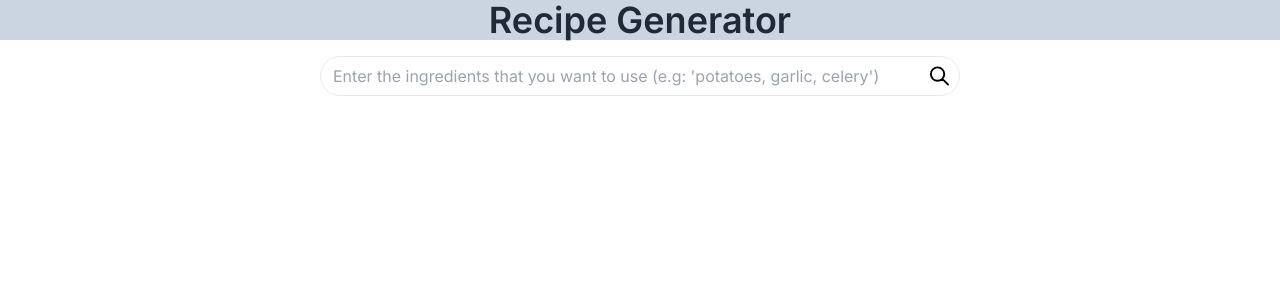
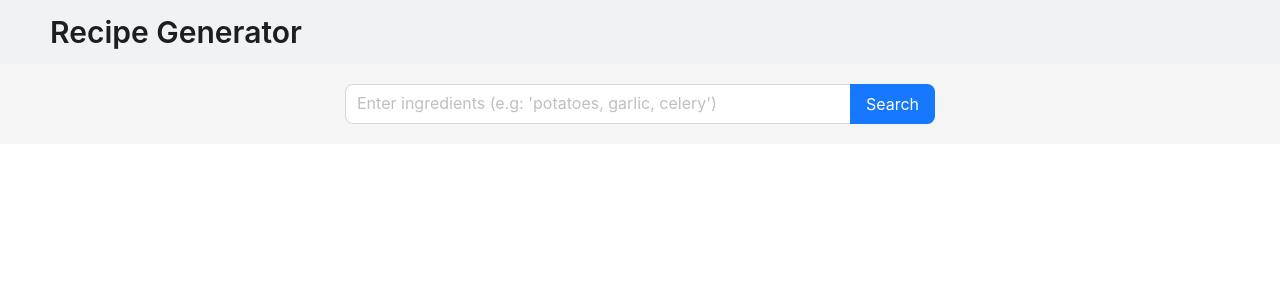
Before and after one commit to donxito/recipe-generator, a Next.js app: page / in a window 1280 px wide. Shown: the top 300 px of the page. Built offline with nearby package versions, Linux system fonts and the light colour scheme.

Commit message:
add Ant Design library for UI

```diff
--- a/app/globals.css
+++ b/app/globals.css
@@ -48,3 +48,16 @@ p, h1, h2, h3, h4, h5, h6 {
 #root, #__next {
   isolation: isolate;
 }
+
+/* ******** */
+
+/*
+  HEADER
+*/
+
+header {
+  display: flex;
+  height: var(--header-height);
+  border-bottom: 1px solid var(--color-gray-700);
+  color: var(--color-gray-300);
+}
--- a/app/layout.tsx
+++ b/app/layout.tsx
@@ -1,6 +1,8 @@
 import type { Metadata } from "next";
 import { Inter } from "next/font/google";
 import "./globals.css";
+
+
 
 import Header from "@/components/header";
 
--- a/components/Recipe.tsx
+++ b/components/Recipe.tsx
@@ -1,45 +1,43 @@
+import React from 'react';
+import Image from 'next/image';
+import { Card, Typography, List, Button } from 'antd';
+import { Recipe as RecipeType } from "@/types/types";
 
-import React from 'react'
-import Image from 'next/image';
-import { Recipe as RecipeType } from "@/types/types"
+const { Title, Text } = Typography;
 
 interface RecipeProps {
-recipe: RecipeType
+  recipe: RecipeType;
 }
 
 const Recipe: React.FC<RecipeProps> = ({ recipe }) => {
-
-    return (
-        <div className="">
-            <h2
-            className='text-xl font-semibold'
-            >{recipe.label}</h2>
-            <Image
-                className='object-cover w-full h-56 rounded-lg lg:w-64'
-                width={200}
-                height={200}
-                src={recipe.image}
-                alt={recipe.label} />
-
-            <h3>Ingredients:</h3>
-            <ul>
-                {recipe.ingredients.map((ingredient, index) => (
-                    <li key={index}>{ingredient.text}</li>
-                ))}
-            </ul>
-
-            {/* <h3>Instructions:</h3>
-            <p>{recipe.instructions}</p> */}
-            <a
-            href={recipe.url}
-            target="_blank"
-            rel="noopener noreferrer"
-            className='text-lg font-bold text-gray-600 hover:underline '
-            >View Recipe</a>
-        </div>
-
-    )
+  return (
+    <Card
+      cover={
+        <Image
+          alt={recipe.label}
+          src={recipe.image}
+          width={200}
+          height={100}
+          style={{ objectFit: 'cover' }}
+        />
+      }
+      hoverable
+    >
+      <Title level={3}>{recipe.label}</Title>
+      <Title level={4}>Ingredients:</Title>
+      <List
+        dataSource={recipe.ingredients}
+        renderItem={(ingredient, index) => (
+          <List.Item key={index}>
+            <Text>{ingredient.text}</Text>
+          </List.Item>
+        )}
+      />
+      <Button type="primary" href={recipe.url} target="_blank" rel="noopener noreferrer">
+        View Recipe
+      </Button>
+    </Card>
+  );
 }
 
-
-export default Recipe
+export default Recipe;
--- a/components/SearchBar.tsx
+++ b/components/SearchBar.tsx
@@ -1,45 +1,26 @@
 import React from "react";
+import { Input } from 'antd';
+
+const { Search } = Input;
 
 interface SearchBarProps {
   query: string;
   setQuery: React.Dispatch<React.SetStateAction<string>>;
   searchRecipes: () => void;
 }
+
 function SearchBar({ query, setQuery, searchRecipes }: SearchBarProps) {
-  const handleKeyDown = (event: React.KeyboardEvent<HTMLInputElement>) => {
-    if (event.key === "Enter") {
-      searchRecipes();
-    }
-  };
-
   return (
-    <div className="w-full h-full flex justify-center items-center mb-8 mt-4">
-      <div className="w-1/2 h-10 pl-3 pr-2 bg-white border rounded-full flex justify-between items-center relative ">
-        <input
-          type="search"
-          className="appearance-none w-full outline-none focus:outline-none active:outline-none"
-          value={query}
-          onChange={(e) => setQuery(e.target.value)}
-          onKeyDown={handleKeyDown}
-          placeholder="Enter the ingredients that you want to use (e.g: 'potatoes, garlic, celery')"
-        />
-        <button
-          className="ml-1 outline-none focus:outline-none active:outline-none"
-          onClick={searchRecipes}
-        >
-          <svg
-            fill="none"
-            stroke="currentColor"
-            stroke-linecap="round"
-            stroke-linejoin="round"
-            stroke-width="2"
-            viewBox="0 0 24 24"
-            className="w-6 h-6"
-          >
-            <path d="M21 21l-6-6m2-5a7 7 0 11-14 0 7 7 0 0114 0z"></path>
-          </svg>
-        </button>
-      </div>
+    <div style={{ width: '100%', display: 'flex', justifyContent: 'center', margin: '20px 0' }}>
+      <Search
+        placeholder="Enter ingredients (e.g: 'potatoes, garlic, celery')"
+        enterButton="Search"
+        size="large"
+        value={query}
+        onChange={(e) => setQuery(e.target.value)}
+        onSearch={searchRecipes}
+        style={{ width: '50%' }}
+      />
     </div>
   );
 }
--- a/components/header.tsx
+++ b/components/header.tsx
@@ -1,13 +1,20 @@
-import React from 'react'
+"use client"
+import React from 'react';
+import { Layout, Typography } from 'antd';
+
+const { Header: AntHeader } = Layout;
+const { Title } = Typography;
 
 function Header() {
   return (
-    <header className='flex items-center justify-center min-w-screen bg-slate-300'>
-    <a className='text-3xl font-semibold text-gray-800 capitalize lg:text-4xl' href='/'>
-    Recipe Generator</a>
-    </header>
-
-  )
+    <AntHeader style={{ background: '#f0f2f5', padding: '0 50px' }}>
+      <Title level={2} style={{ margin: 0, lineHeight: '64px' }}>
+        <a href="/" style={{ color: 'inherit' }}>
+          Recipe Generator
+        </a>
+      </Title>
+    </AntHeader>
+  );
 }
 
-export default Header
+export default Header;
--- a/package.json
+++ b/package.json
@@ -9,11 +9,14 @@
     "lint": "next lint"
   },
   "dependencies": {
+    "@ant-design/icons": "^5.4.0",
+    "antd": "^5.20.0",
     "axios": "^1.7.2",
     "framer-motion": "^11.3.19",
     "next": "14.2.5",
     "react": "^18",
-    "react-dom": "^18"
+    "react-dom": "^18",
+    "react-error-boundary": "^4.0.13"
   },
   "devDependencies": {
     "@types/node": "^20",
--- a/pages/RecipePage.tsx
+++ b/pages/RecipePage.tsx
@@ -1,14 +1,17 @@
-"use client"
+"use client";
 
-import { useState } from 'react';
-import fetchRecipes from '../lib/fetchRecipes';
-import Recipe from '../components/Recipe';
-import { Recipe as RecipeType } from '@/types/types';
-import SearchBar from '@/components/SearchBar';
+import React, { useState } from "react";
+import { Layout, Row, Col, Spin, Alert } from 'antd';
+import { ErrorBoundary } from "react-error-boundary";
+import fetchRecipes from "../lib/fetchRecipes";
+import Recipe from "../components/Recipe";
+import { Recipe as RecipeType } from "@/types/types";
+import SearchBar from "@/components/SearchBar";
 
+const { Content } = Layout;
 
 const RecipePage: React.FC = () => {
-  const [query, setQuery] = useState<string>('');
+  const [query, setQuery] = useState<string>("");
   const [recipes, setRecipes] = useState<RecipeType[]>([]);
   const [loading, setLoading] = useState<boolean>(false);
   const [error, setError] = useState<string | null>(null);
@@ -20,30 +23,36 @@ const RecipePage: React.FC = () => {
       const results = await fetchRecipes(query);
       setRecipes(results);
     } catch (error) {
-      setError('Error fetching recipes');
+      setError("Error fetching recipes");
     } finally {
       setLoading(false);
     }
   };
 
   return (
-    <section className="bg-white">
-      <SearchBar query={query} setQuery={setQuery} searchRecipes={searchRecipes} />
+    <Layout>
+      <Content style={{ padding: '0 50px' }}>
+        <SearchBar
+          query={query}
+          setQuery={setQuery}
+          searchRecipes={searchRecipes}
+        />
 
-      {loading && <p>Loading...</p>}
+        {loading && <Spin size="large" style={{ display: 'block', margin: '20px auto' }} />}
 
-      {error && <p>P{error}</p>}
+        {error && <Alert message={error} type="error" showIcon style={{ margin: '20px 0' }} />}
 
-      <div className='container px-6 py-10 mx-auto'>
-        <div className='grid grid-cols-1 gap-8 mt-8 md:mt-16 md:grid-cols-2'>
-        {recipes.map((recipe, index) => (
-          <Recipe key={index} recipe={recipe} />
-        ))}
-
-        </div>
-      </div>
-
-    </section>
+        <ErrorBoundary fallback={<Alert message="Something went wrong" type="error" showIcon />}>
+          <Row gutter={[16, 16]}>
+            {recipes.map((recipe, index) => (
+              <Col xs={24} sm={12} md={8} lg={6} key={index}>
+                <Recipe recipe={recipe} />
+              </Col>
+            ))}
+          </Row>
+        </ErrorBoundary>
+      </Content>
+    </Layout>
   );
 };
 
```
Also changed, not shown: 1 other file (tests, documents, lock files or other folders).
